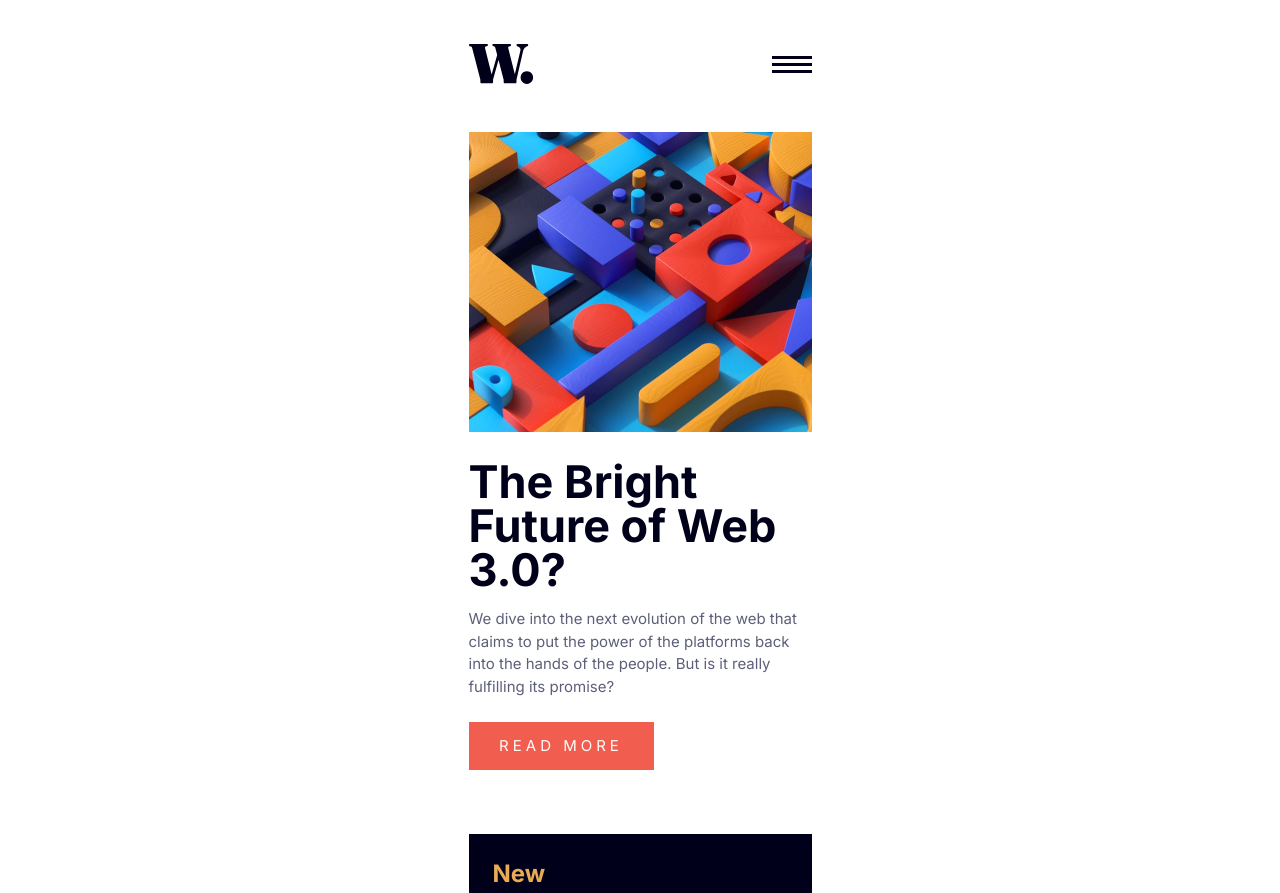
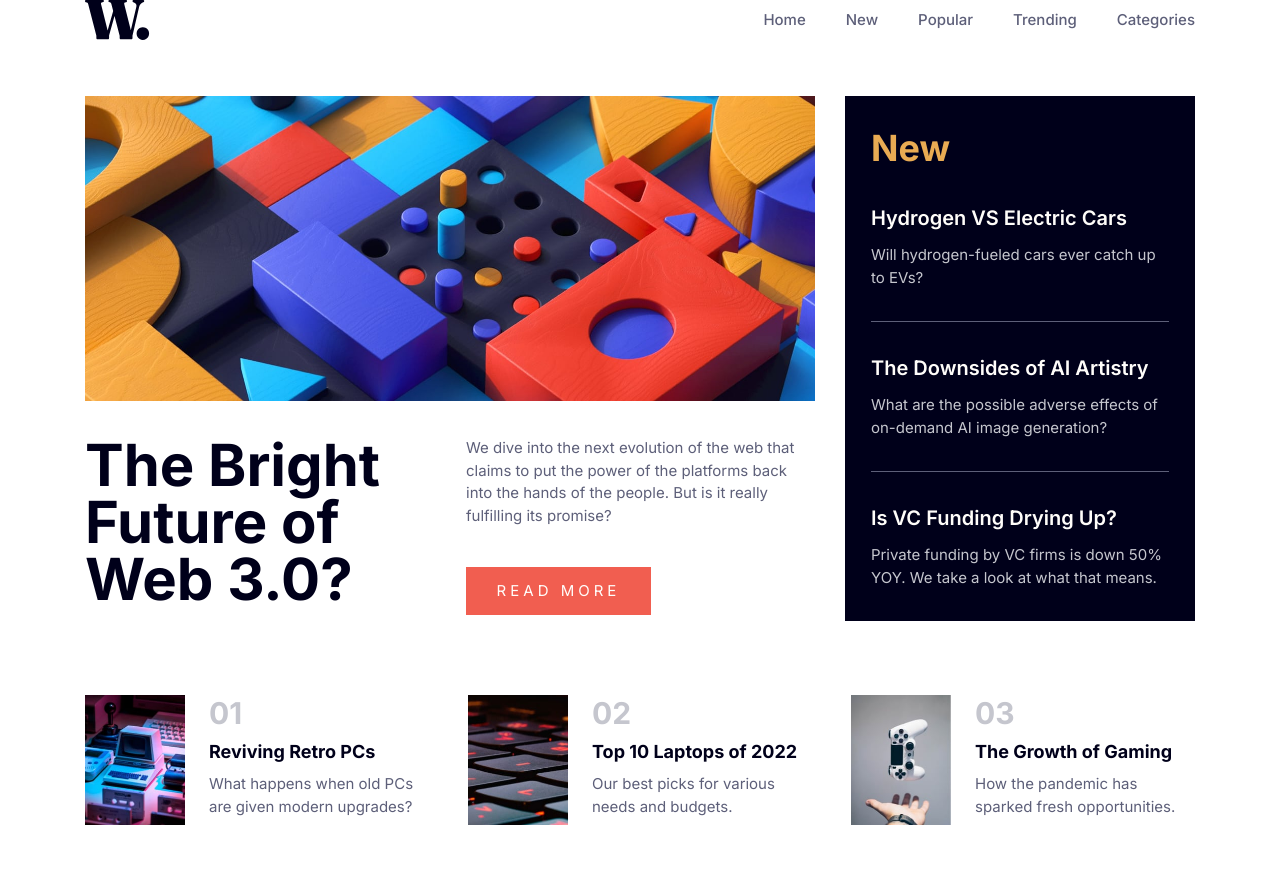
Before and after one commit to nilton-manjate/news-homepage, a website: page index.html in a window 1280 px wide. Shown: the top 893 px of the page. After the commit the page ends 859 px from the top, so only its background shows below. Drawn offline with Linux system fonts and the light colour scheme.

Commit message:
add desktop style

```diff
--- a/index.html
+++ b/index.html
@@ -12,12 +12,13 @@
 
   <title>Frontend Mentor | News homepage</title>
 </head>
-<body class="font-inter text-[15px] text-darkGrayishBlue grid justify-center">
-  <header class="w-[375px] p-4 mt-7 mb-8 flex justify-between items-center">
+<body class="font-inter text-[15px] text-darkGrayishBlue h-screen grid justify-center lg:items-center">
+  <main>
+    <header class="w-[375px] lg:w-[1110px] p-4 lg:p-0 mt-7 lg:mt-0 mb-8 lg:mb-14 flex justify-between items-center">
       <img src="./assets/images/logo.svg" alt="Logo">
-    <img class="cursor-pointer" src="./assets/images/icon-menu.svg" alt="Menu icon">
+      <img class="cursor-pointer lg:hidden" src="./assets/images/icon-menu.svg" alt="Menu icon">
 
-    <nav class="hidden">
+      <nav class="hidden font-medium lg:flex gap-10">
         <a class="hover:cursor-pointer hover:text-softRed duration-500" href="#">Home</a>
         <a class="hover:cursor-pointer hover:text-softRed duration-500" href="#">New</a>
         <a class="hover:cursor-pointer hover:text-softRed duration-500" href="#">Popular</a>
@@ -26,76 +27,81 @@
       </nav>
     </header>
 
-  <main class="w-[375px] px-4 mb-20">
-    <section class="mb-16">
-      <div class="bg-mobile bg-cover bg-no-repeat h-[300px] mb-7">
+    <main class="w-[375px] lg:w-[1110px] px-4 lg:px-0 mb-20 lg:mb-0 lg:grid lg:grid-cols-[730px_350px] gap-x-[30px] gap-y-[74px]">
+      <!--First section-->
+      <section class="mb-16 lg:mb-0">
+        <div class="bg-mobile lg:bg-desktop bg-cover bg-no-repeat h-[300px] lg:h-[305px] mb-7 lg:mb-9">
         </div>
 
-      <h1 class="text-[45px] text-veryDarkBlue leading-[44px] font-bold mb-4">The Bright Future of Web 3.0?</h1>
+        <div class="lg:grid grid-cols-2 gap-8">
+          <h1 class="text-[45px] lg:text-[58px] text-veryDarkBlue leading-[44px] lg:leading-[57px] font-bold mb-4 lg:mb-0">The Bright Future of Web 3.0?</h1>
 
-      <article>
-        <p class="mb-6">
+          <article class="lg:grid lg:gap-10">
+            <p class="mb-6 lg:mb-0">
               We dive into the next evolution of the web that claims to put the power of the platforms back into the hands of the people.
               But is it really fulfilling its promise?
             </p>
 
             <button class="bg-softRed hover:bg-veryDarkBlue duration-500 text-offWhite tracking-[4px] h-12 w-[185px]">READ MORE</button>
           </article>
+        </div>
       </section>
 
-    <section class="bg-veryDarkBlue text-offWhite p-6 mb-16">
-      <h2 class="text-2xl text-softOrange font-bold mb-8">New</h2>
+      <!--NEW section-->
+      <section class="bg-veryDarkBlue text-offWhite p-6 lg:px-[26px] lg:py-8 mb-16 lg:mb-0">
+        <h2 class="text-2xl lg:text-4xl text-softOrange font-bold mb-8 lg:mb-9">New</h2>
 
-      <article class="grid gap-2">
+        <article class="grid gap-2 lg:gap-3">
           <h3 class="text-xl font-semibold hover:text-softOrange hover:cursor-pointer duration-500">Hydrogen VS Electric Cars</h3>
           <p class="text-grayishBlue">Will hydrogen-fueled cars ever catch up to EVs?</p>
         </article>
 
-      <hr class="my-8 border-grayishBlue">
+        <hr class="my-8 border-darkGrayishBlue">
 
-      <article class="grid gap-2">
+        <article class="grid gap-2 lg:gap-3">
           <h3 class="text-xl font-semibold hover:text-softOrange hover:cursor-pointer duration-500">The Downsides of AI Artistry</h3>
           <p class="text-grayishBlue">What are the possible adverse effects of on-demand AI image generation?</p>
         </article>
 
-      <hr class="my-8 border-grayishBlue">
+        <hr class="my-8 border-darkGrayishBlue">
 
-      <article class="grid gap-2">
+        <article class="grid gap-2 lg:gap-3">
           <h3 class="text-xl font-semibold hover:text-softOrange hover:cursor-pointer duration-500">Is VC Funding Drying Up?</h3>
           <p class="text-grayishBlue">Private funding by VC firms is down 50% YOY. We take a look at what that means.</p>
         </article>
       </section>
 
+      <!--01 02 03-->
+      <section class="lg:col-span-3 lg:flex lg:justify-between lg:w-[1110px]">
         <article class="flex gap-6 mb-[34px]">
           <img class="w-[100px] h-[130px]" src="./assets/images/image-retro-pcs.jpg" alt="Retro PCs">
 
-        <section class="grid justify-between">
+            <section class="grid justify-between lg:w-[220px] lg:h-[130px]">
               <span class="text-3xl text-grayishBlue font-bold">01</span>
               <h3 class="text-lg text-veryDarkBlue hover:text-softRed hover:cursor-pointer duration-500 font-bold">Reviving Retro PCs</h3>
               <p>What happens when old PCs are given modern upgrades?</p>
             </section>
         </article>
-
         <article class="flex gap-6 mb-[34px]">
           <img class="w-[100px] h-[130px]" src="./assets/images/image-top-laptops.jpg" alt="Laptop keyboard">
 
-        <section class="grid justify-between">
+            <section class="grid justify-between lg:w-[220px] lg:h-[130px]">
               <span class="text-3xl text-grayishBlue font-bold">02</span>
               <h3 class="text-lg text-veryDarkBlue hover:text-softRed hover:cursor-pointer duration-500 font-bold">Top 10 Laptops of 2022</h3>
               <p>Our best picks for various needs and budgets.</p>
             </section>
         </article>
-
         <article class="flex gap-6">
           <img class="w-[100px] h-[130px]" src="./assets/images/image-gaming-growth.jpg" alt="Game controller">
 
-        <section class="grid justify-between">
+            <section class="grid justify-between lg:w-[220px] lg:h-[130px]">
               <span class="text-3xl text-grayishBlue font-bold">03</span>
               <h3 class="text-lg text-veryDarkBlue hover:text-softRed hover:cursor-pointer duration-500 font-bold">The Growth of Gaming</h3>
               <p>How the pandemic has sparked fresh opportunities.</p>
             </section>
         </article>
+      </section>
     </main>
-
+  </main>
 </body>
 </html>
--- a/tailwind.config.js
+++ b/tailwind.config.js
@@ -14,7 +14,7 @@ module.exports = {
 
       backgroundImage: {
         'mobile': "url('../images/image-web-3-mobile.jpg')",
-        'desktop': "url('../images/image-web-3-desktop.jpg'"
+        'desktop': "url('../images/image-web-3-desktop.jpg')"
       },
 
       fontFamily: {
```
Also changed, not shown: assets/styles/output.css. Lines whose indentation alone changed are shown as unchanged.
